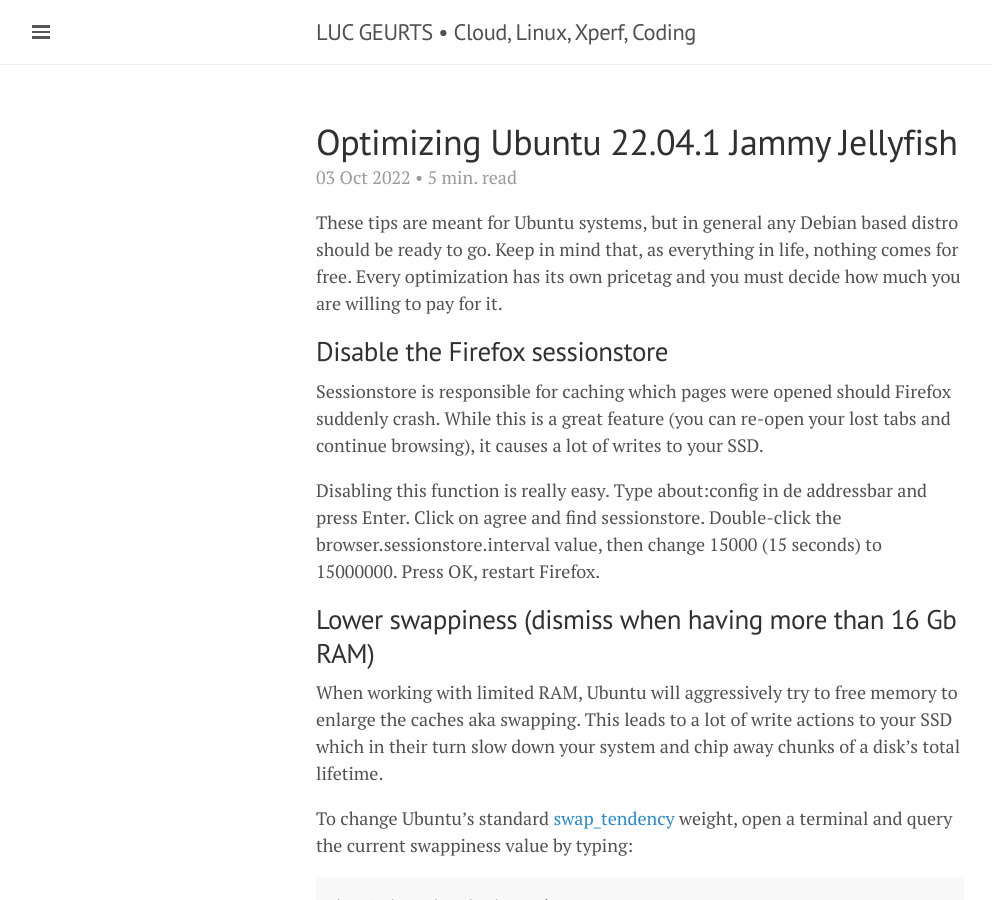
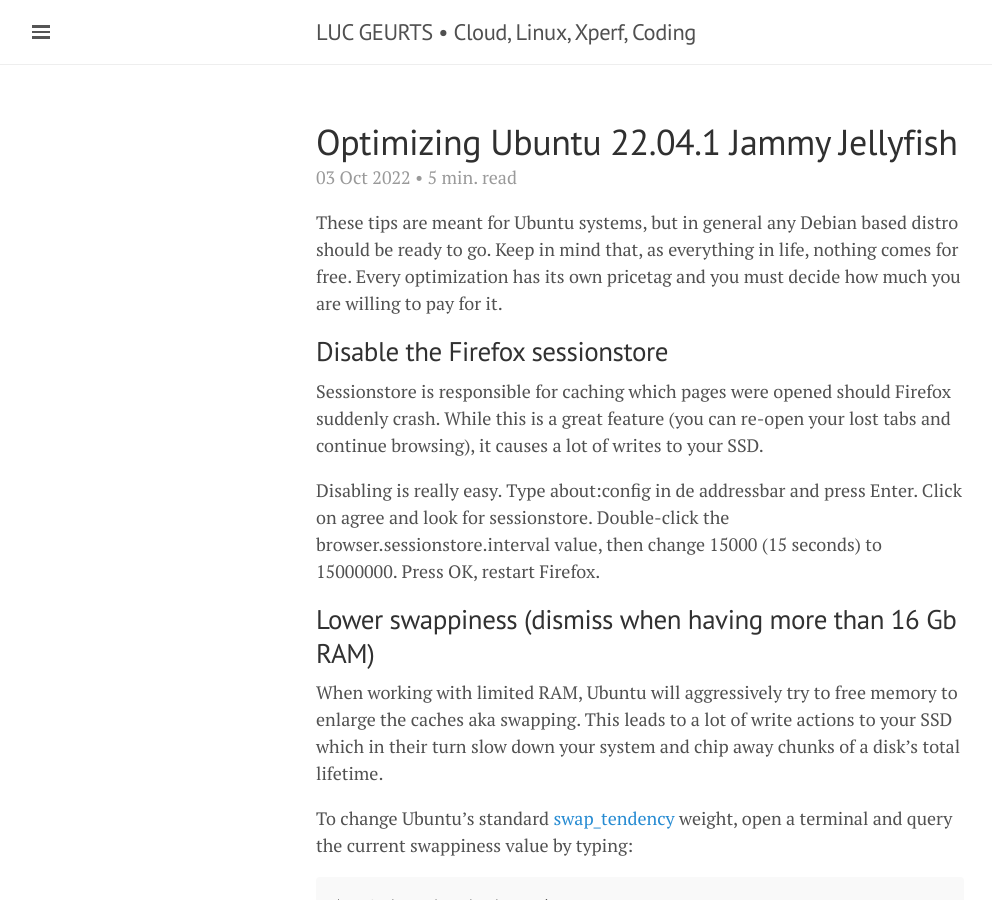
Before and after one commit to lgeurts/lgeurts.github.io, a Jekyll site: the page built from _posts/2022-10-03-optimizing-ubuntu-22.04.1-jammy-jellyfish.md, in a window 1280 px wide and 900 px high. Shown: the whole window, without its empty margins (0-992 px from the left). Built offline with Jekyll 4.4.1, drawn with Linux system fonts in a browser that asks for light colours; nearby versions of some CDN libraries; comment, search, counter and statistics services are not loaded.

Commit message:
Update 2022-10-03-optimizing-ubuntu-22.04.1-jammy-jellyfish.md

```diff
--- a/_posts/2022-10-03-optimizing-ubuntu-22.04.1-jammy-jellyfish.md
+++ b/_posts/2022-10-03-optimizing-ubuntu-22.04.1-jammy-jellyfish.md
@@ -14,7 +14,7 @@
 
 Sessionstore is responsible for caching which pages were opened should Firefox suddenly crash. While this is a great feature (you can re-open your lost tabs and continue browsing), it causes a lot of writes to your SSD.
 
-Disabling this function is really easy. Type about:config in de addressbar and press Enter. Click on agree and find sessionstore. Double-click the browser.sessionstore.interval value, then change 15000 (15 seconds) to 15000000. Press OK, restart Firefox.
+Disabling is really easy. Type about:config in de addressbar and press Enter. Click on agree and look for sessionstore. Double-click the browser.sessionstore.interval value, then change 15000 (15 seconds) to 15000000. Press OK, restart Firefox.
 
 ## Lower swappiness (dismiss when having more than 16 Gb RAM)
 When working with limited RAM, Ubuntu will aggressively try to free memory to enlarge the caches aka swapping. This leads to a lot of write actions to your SSD which in their turn slow down your system and chip away chunks of a disk's total lifetime.
```
